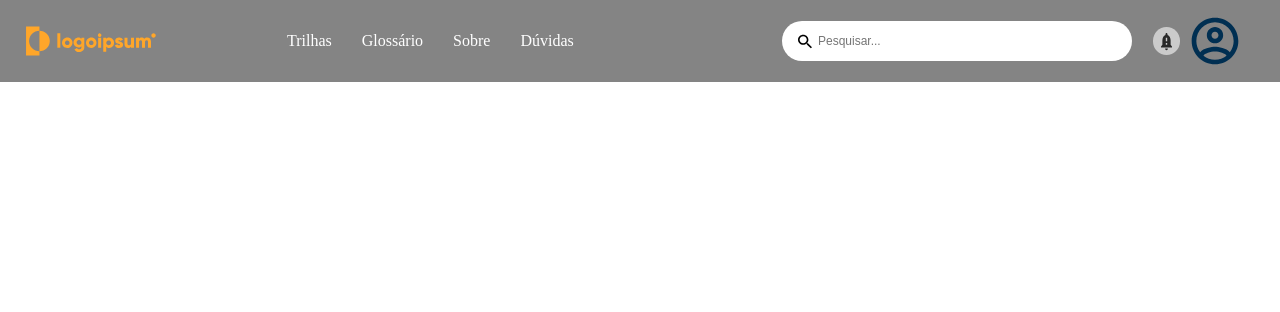
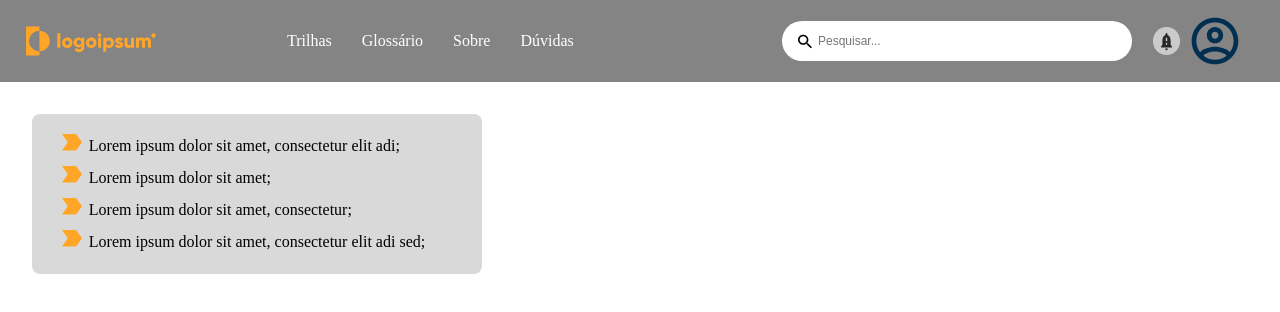
Before and after one commit to squad9-S4-2022/s9-orange-evolution-frontend, a Next.js app: page / in a window 1280 px wide. Shown: the top 312 px of the page. Built offline with nearby package versions, Linux system fonts and the light colour scheme.

Commit message:
Adicionado o card de conteudo

```diff
--- /dev/null
+++ b/components/Topics/Topics.js
@@ -0,0 +1,14 @@
+import styles from './Topics.module.scss'
+
+export default function Topics(){
+    return(
+        <div className={styles.div_card}>
+            <ul className={styles.list_card}>
+                <li>Lorem ipsum dolor sit amet, consectetur elit adi;</li>
+                <li>Lorem ipsum dolor sit amet;</li>
+                <li>Lorem ipsum dolor sit amet, consectetur;</li>
+                <li>Lorem ipsum dolor sit amet, consectetur elit adi sed;</li>
+            </ul>
+        </div>
+    )
+}
--- /dev/null
+++ b/components/Topics/Topics.module.scss
@@ -0,0 +1,16 @@
+.div_card{
+    display: flex;
+    justify-content: center;
+    align-items: center;
+    flex-direction: column;
+    background-color: #D9D9D9;
+    padding: 1em 1em;
+    margin: 2em 2em;
+    width: 450px;
+    border-radius: 0.5em;
+    line-height: 2em;
+}
+
+.list_card {
+    list-style-image: url(../../public/seta.svg);
+}
--- a/pages/index.js
+++ b/pages/index.js
@@ -1,8 +1,11 @@
 import Navbar from '../components/Header/Navbar'
+import Topics from '../components/Topics/Topics'
 
 export default function Home() {
   return (
-      <Navbar />
-
+      <>
+        <Navbar />
+        <Topics />
+      </>
   )
 }
```
Also changed, not shown: public/seta.svg (added).
